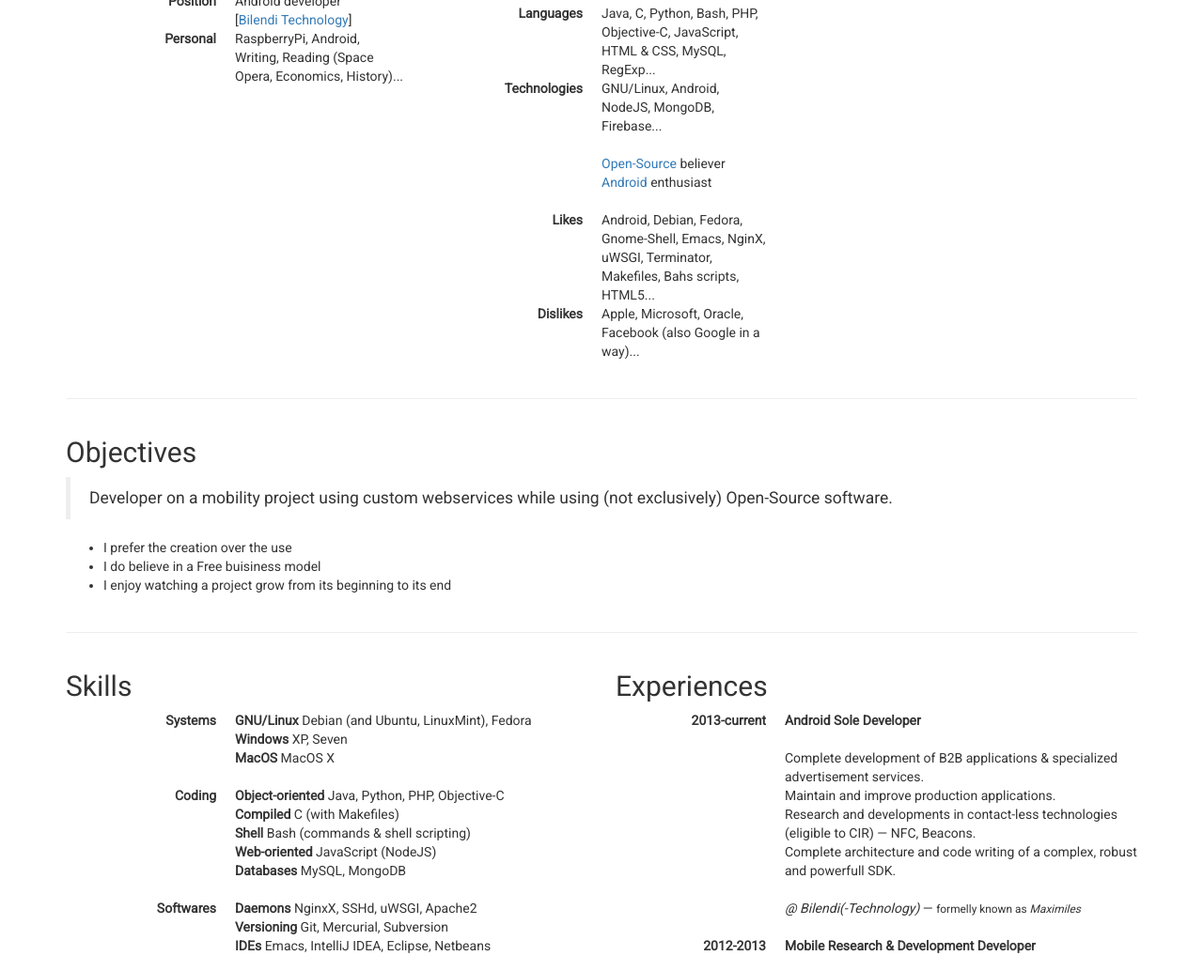
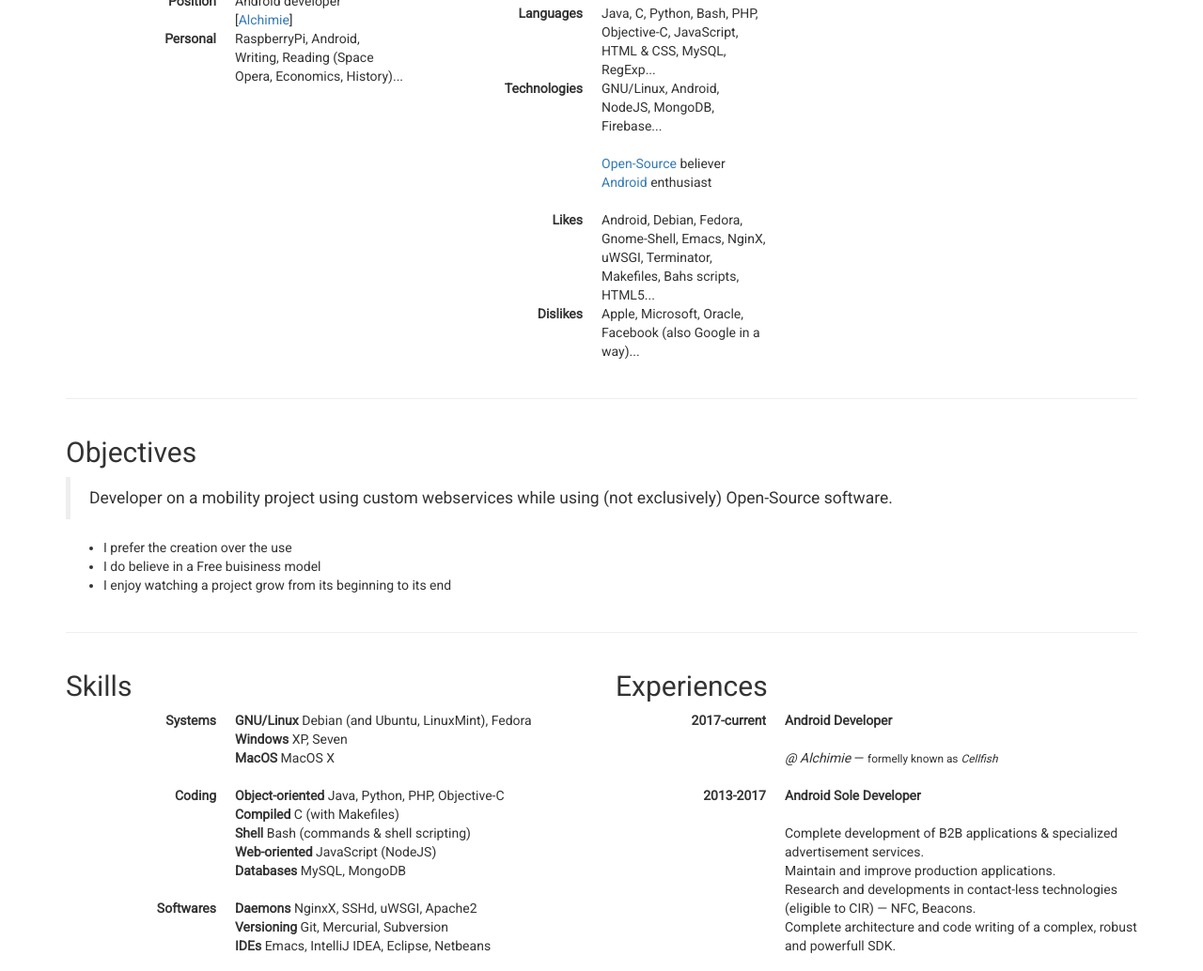
Before and after one commit to shkschneider/shkschneider.github.io, a plain HTML site: page index.html in a window 1280 px wide. Shown: the part 524-1558 px from the top of the page at 94% size. Drawn offline with nearby package versions, Linux system fonts and the light colour scheme.

Commit message:
Alchimie

```diff
--- a/index.html
+++ b/index.html
@@ -54,7 +54,7 @@
 	  <dt>Nationality</dt><dd>French</dd>
 	  <dt>City</dt><dd><a href="http://maps.google.com/?q=Paris,+FRANCE">Paris, FRANCE</a></dd>
 	  <dt>Education</dt><dd>Master (BAC+5)<br /><em>Software Architect</em><br />[<a href="http://epitech.eu">Epitech</a>, <a href="http://etna-alternance.net">ETNA</a>]</dd>
-	  <dt>Position</dt><dd>Android developer<br />[<a href="http://technology.bilendi.com">Bilendi Technology</a>]</dd>
+	  <dt>Position</dt><dd>Android developer<br />[<a href="http://www.alchimie.com/">Alchimie</a>]</dd>
 	  <dt>Personal</dt><dd>RaspberryPi, Android, Writing, Reading (Space Opera, Economics, History)...</dd>
 	</dl>
       </div>
@@ -252,7 +252,15 @@
       <div class="col-lg-6">
 	<h2>Experiences</h2>
 	<dl class="dl-horizontal">
-	  <dt>2013-current</dt>
+	  <dt>2017-current</dt>
+	  <dd>
+	    <strong>Android Developer</strong>
+	    <br />
+	    <br />
+	    <em>@ Alchimie</em> &mdash; <small>formelly known as <em>Cellfish</em></small>
+	  </dd>
+	  <dt>&nbsp;</dt><dd>&nbsp;</dd>
+	  <dt>2013-2017</dt>
 	  <dd>
 	    <strong>Android Sole Developer</strong>
 	    <br />
```
